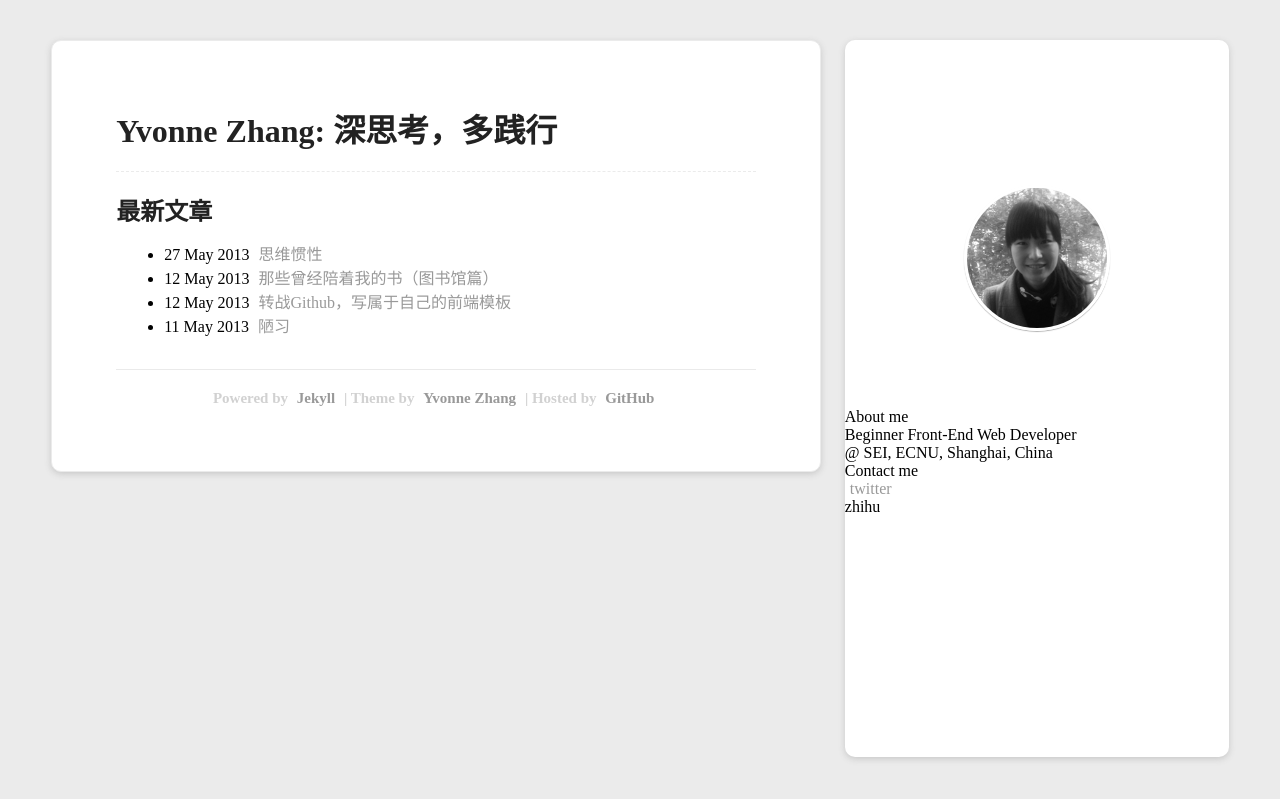
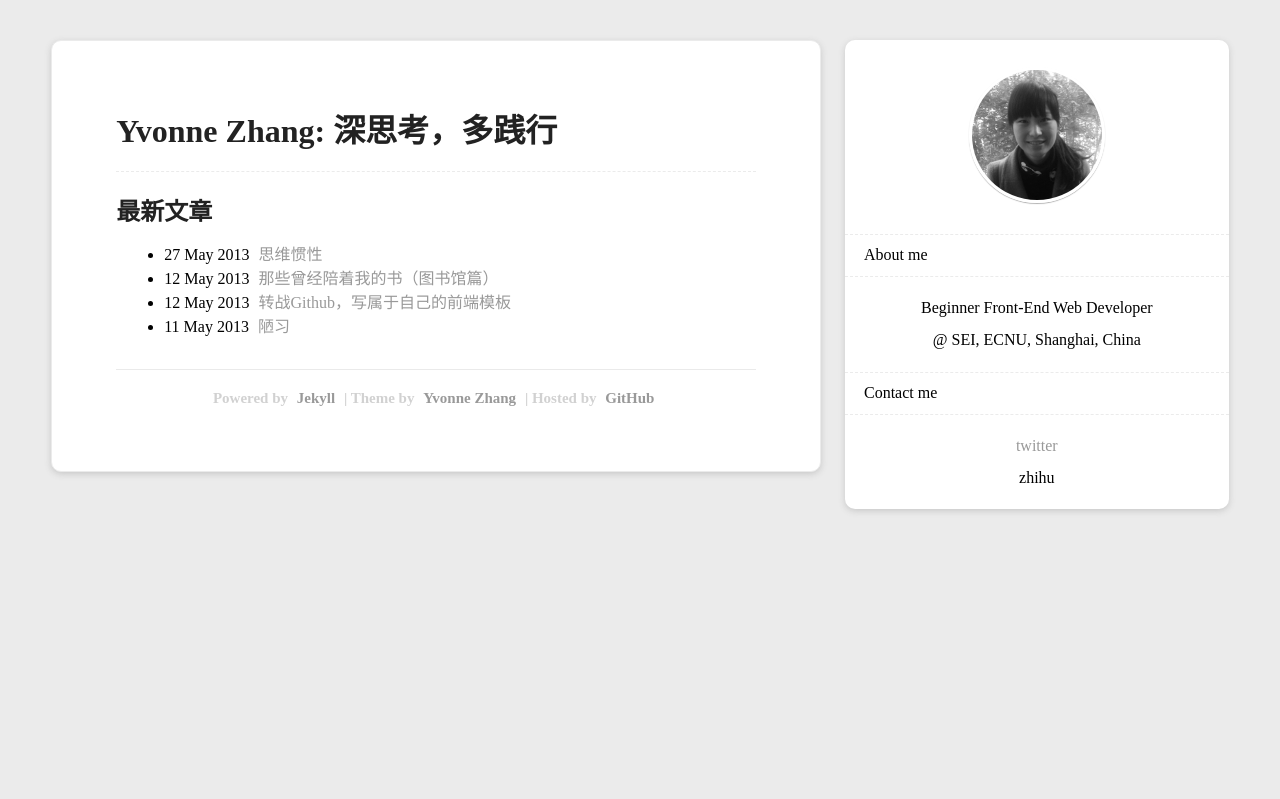
Before and after one commit to fcrosfly/myblog, a Jekyll site: the page built from index.html, in a window 1280 px wide. Shown: the top 799 px of the page. Built offline with Jekyll 4.4.1, drawn with Linux system fonts in a browser that asks for light colours.

Commit message:
Update style.css

```diff
--- a/css/style.css
+++ b/css/style.css
@@ -38,20 +38,6 @@ html {
 
 body{
 	background-color: #EBEBEB;
-}
-
-div#sidebar{
-	position: fixed;
-	display: block;
-	width: 30%;
-	top: 40px;
-	right: 4%;
-	background-color: #fff;
-	border-radius: 10px;
-	padding-top: 72px;
-	padding-bottom: 241px;
-	-webkit-box-shadow: rgba(100, 100, 100, 0.25) 0px 2px 6px 0px;
-	box-shadow: rgba(100, 100, 100, 0.25) 0px 2px 6px 0px;
 }
 
 div#page{
@@ -146,14 +132,29 @@ ul{
     margin: 1em 3em;
 }
 
+/* sidebar
+-----------------------------------------*/
+
+div#sidebar{
+	position: fixed;
+	display: block;
+	width: 30%;
+	top: 40px;
+	right: 4%;
+	background-color: #fff;
+	border-radius: 10px;
+	-webkit-box-shadow: rgba(100, 100, 100, 0.25) 0px 2px 6px 0px;
+	box-shadow: rgba(100, 100, 100, 0.25) 0px 2px 6px 0px;
+}
+
 #photo{
-    margin: 19%;
+    margin: 7%;
     text-align: center;
 }
 
 #photo img{
-    width:140px;
-    height:140px;
+    width: 130px;
+    height: 130px;
     border:3px solid #fff;
     -webkit-border-radius:100%;
     border-radius:100%;
@@ -161,8 +162,14 @@ ul{
     box-shadow:0 1px 1px rgba(0,0,0,0.3);
 }
 
-#sidebar-title{
+div.sidebar-title{
     padding: 3% 5%;
     border-bottom: 1px dashed #ebebeb;
     border-top: 1px dashed #ebebeb;
 }
+
+div.brief-profile{
+    text-align:center;
+    margin:4%;
+    line-height:2em;
+}
```
